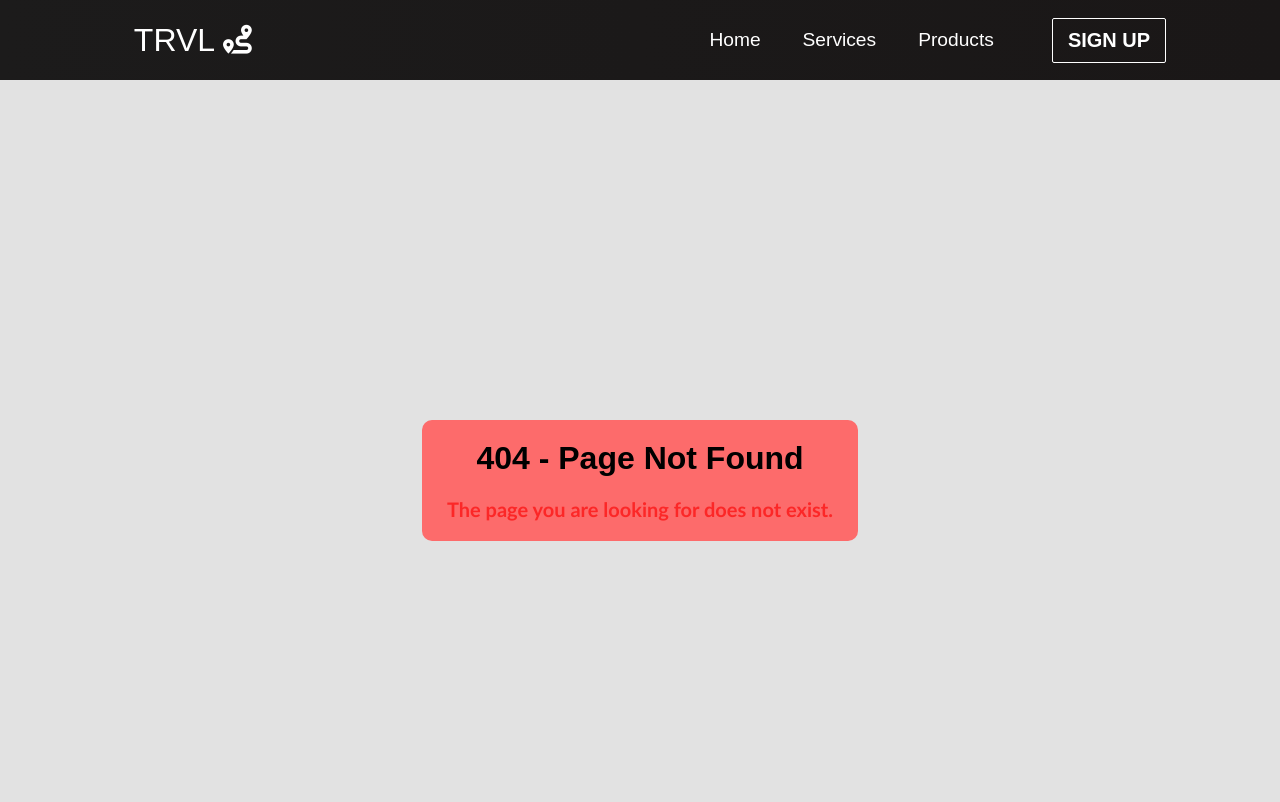
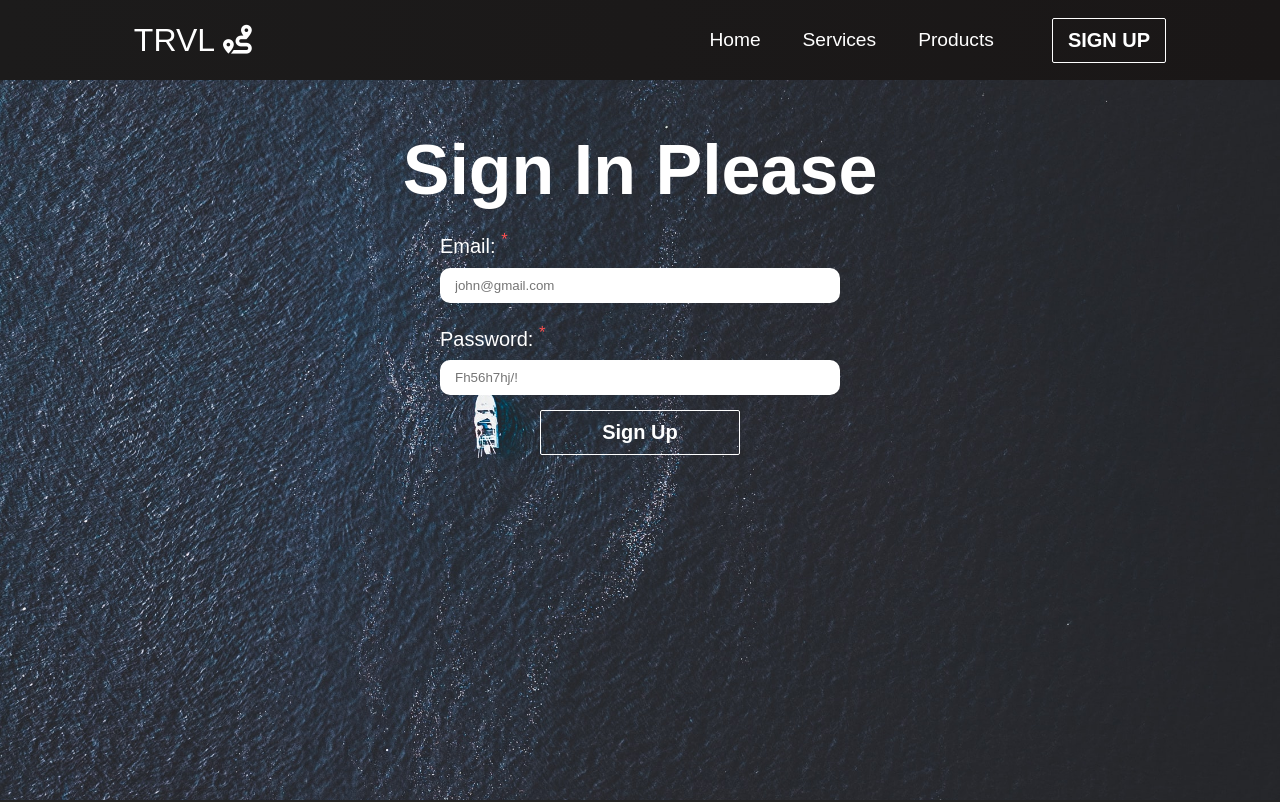
Before and after one commit to aurryllash/TRVL, a React (Vite) app: page /sign-in in a window 1280 px wide. Shown: the top 802 px of the page. Built offline with nearby package versions, Linux system fonts and the light colour scheme.

Commit message:
Add sign in component, create firebase database for and integrate it in my project

```diff
--- a/src/App.css
+++ b/src/App.css
@@ -46,6 +46,20 @@
     min-height: 90vh;
     justify-content: center;
     font-size: 3rem;
+  }
+  .sign-in {
+    background-image: url('/public/img-3.jpg');
+    background-position: center;
+    background-size: cover;
+    background-repeat: no-repeat;
+
+    color: #fff;
+    font-size: 50px;
+
+    display: flex;
+    min-height: 90vh;
+    justify-content: center;
+    font-size: 3rem;
 
 
   }
--- a/src/App.jsx
+++ b/src/App.jsx
@@ -6,6 +6,7 @@ import Home from './components/pages/Home'
 import Products from './components/pages/Products';
 import Services from './components/pages/Services';
 import SignUp from './components/pages/SignUp';
+import SignIn from './components/pages/SignIn'
 import Footer from './components/Footer';
 import Error from './components/pages/Error';
 
@@ -32,6 +33,7 @@ function App() {
           <Route path="/products" element={<Products />} />
           <Route path="/services" element={<Services />} />
           <Route path="/sign-up" element={<SignUp />} />
+          <Route path="/sign-in" element={<SignIn />} />
           <Route path='*' element={ <Error /> } />
         </Routes>
         <Footer />
--- /dev/null
+++ b/src/components/SignInForm.css
@@ -0,0 +1,47 @@
+.sign-in-container {
+    padding-bottom: 100px;
+}
+sup {
+    color: rgb(253, 82, 82);
+}
+.sign-in-container input {
+    border: none;
+    padding: 10px 15px;
+    border-radius: 10px;
+    width: 400px;
+    margin-top: 10px;
+}
+.sign-in-container input:focus {
+    outline: none;
+}
+.sign-in-container label {
+    font-size: 20px;
+}
+.sign-in-container h1 {
+    font-size: 70px;
+}
+.sign-in-form {
+    display: flex;
+    flex-direction: column;
+    justify-content: center;
+    align-items: center;
+    /* text-align: center; */
+}
+.input-field {
+    display: flex;
+    flex-direction: column;
+    margin-top: 20px;
+}
+@media screen and (max-width: 820px) {
+    .sign-in-container h1 {
+        font-size: 50px;
+    }
+    .sign-in-container input {
+        display: flex;
+        flex-direction: column;
+        justify-content: center;
+        align-items: center;
+
+        width: 350px;
+    }
+}
--- /dev/null
+++ b/src/components/SignInForm.jsx
@@ -0,0 +1,46 @@
+import React, { useState } from 'react'
+import Button from './Button'
+import './SignInForm.css'
+
+const SignInForm = () => {
+    const [email, setEmail] = useState('')
+    const [password, setPassword] = useState('')
+    const handleSubmit = (e) => {
+        e.preventDefault();
+    }
+  return (
+    <div className='sign-in-container'>
+        <h1 style={{ marginTop: '50px' }}>Sign In Please</h1>
+        <form className="sign-in-form">
+            <div className="input-field">
+                <label>Email: <sup>*</sup> </label>
+                <input
+                type="email"
+                name='Email'
+                placeholder='john@gmail.com'
+                value={email}
+                onChange={(e) => setEmail(e.target.value)}/>
+            </div>
+            <div className="input-field">
+                <label>Password: <sup>*</sup> </label>
+                <input
+                type="password"
+                name='Password'
+                placeholder='Fh56h7hj/!'
+                value={password}
+                onChange={(e) => setPassword(e.target.value)}/>
+            </div>
+            <div className="button-container">
+                <Button
+                style={{ width: '200px' }}
+                type='submit'
+                buttonStyle='btn--outline'
+                buttonSize='btn--large'
+                onClick={handleSubmit}>Sign Up</Button>
+            </div>
+        </form>
+    </div>
+  )
+}
+
+export default SignInForm
--- a/src/components/SignUpForm.jsx
+++ b/src/components/SignUpForm.jsx
@@ -29,10 +29,6 @@ const SignUpForm = () => {
     const handleInputChange = (event) => {
         const { name, value } = event.target
 
-        // setError(prevErrors => ({
-        //     ...prevErrors,
-        //     [name]: value === '' ? `${name}` : ''
-        // }))
         setError(prevErrors => {
             const newState = { ...prevErrors }
 
@@ -44,7 +40,6 @@ const SignUpForm = () => {
             } else {
                 newState[name] = ''
             }
-
             return newState
         })
 
@@ -88,22 +83,22 @@ const SignUpForm = () => {
         <form className="sign-up-form">
             <div className="input-field">
                 <label>Name: <sup>*</sup> </label>
-                <input type="text" name='name' placeholder='john...' onBlur={handleInputChange} />
+                <input type="text" name='Name' placeholder='john...' onBlur={handleInputChange} />
                 { error.name && <MustBeFilledError name={error.name} /> }
             </div>
             <div className="input-field">
                 <label>LastName: <sup>*</sup> </label>
-                <input type="text" name='lastName' placeholder='Yanker...' onBlur={handleInputChange} />
+                <input type="text" name='LastName' placeholder='Yanker...' onBlur={handleInputChange} />
                 { error.lastName && <MustBeFilledError  name={error.lastName} /> }
             </div>
             <div className="input-field">
                 <label>Email: <sup>*</sup> </label>
-                <input type="email" name='email' placeholder='john@gmail.com' onBlur={handleInputChange} />
+                <input type="email" name='Email' placeholder='john@gmail.com' onBlur={handleInputChange} />
                 { error.email && <MustBeFilledError  name={error.email} /> }
             </div>
             <div className="input-field">
                 <label>Password: <sup>*</sup> </label>
-                <input type="password" name='password' placeholder='Fh56h7hj/!' onBlur={handleInputChange} />
+                <input type="password" name='Password' placeholder='Fh56h7hj/!' onBlur={handleInputChange} />
                 { error.password && <MustBeFilledError  name={error.password} /> }
             </div>
             <div className="button-container">
--- /dev/null
+++ b/src/components/pages/SignIn.jsx
@@ -0,0 +1,12 @@
+import React from 'react'
+import SignInForm from '../SignInForm'
+
+const SignIn = () => {
+  return (
+    <div className='sign-in'>
+      <SignInForm />
+    </div>
+  )
+}
+
+export default SignIn
```
Also changed, not shown: src/components/Firebase.jsx (added, +24 -0 lines).
